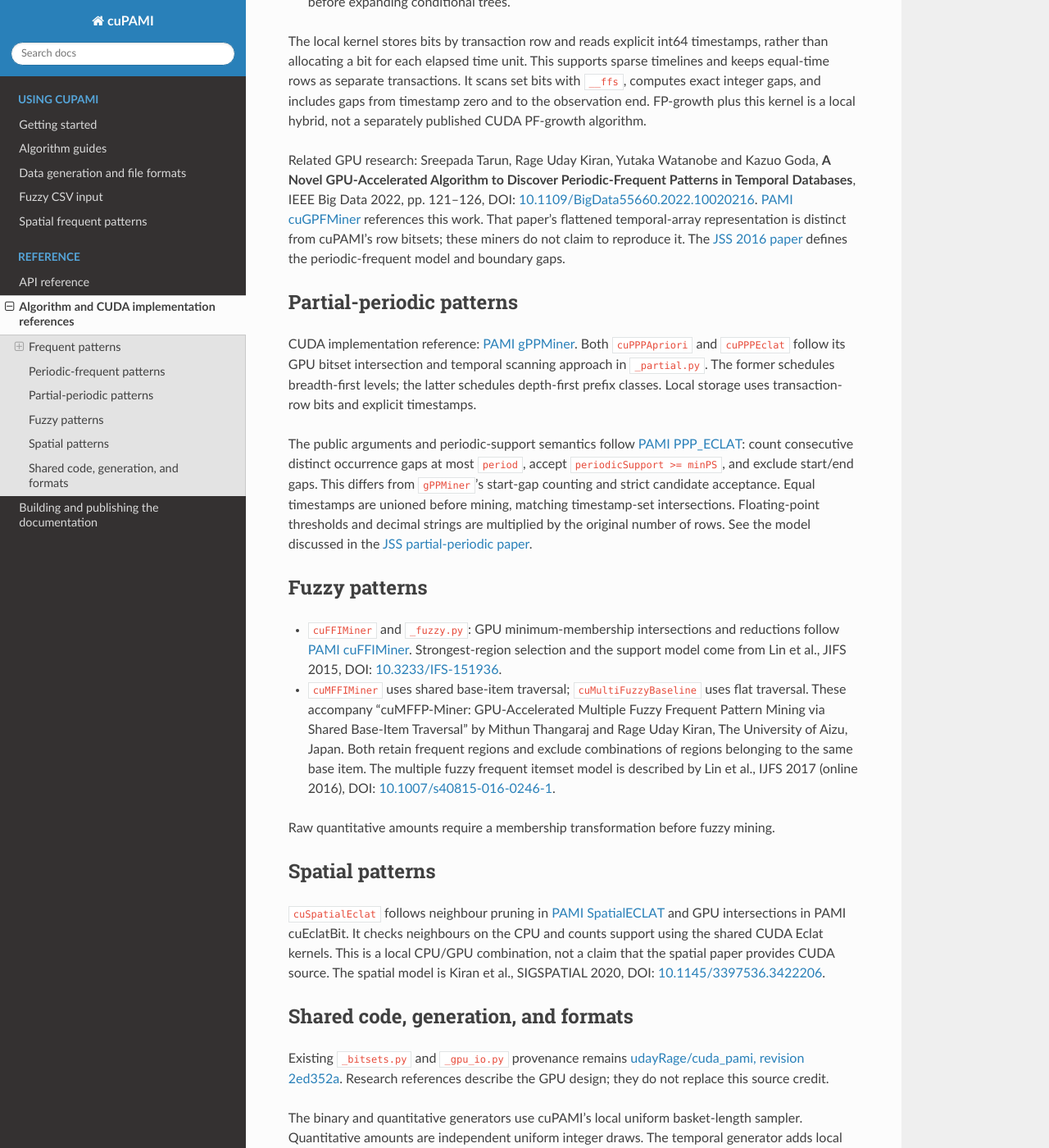
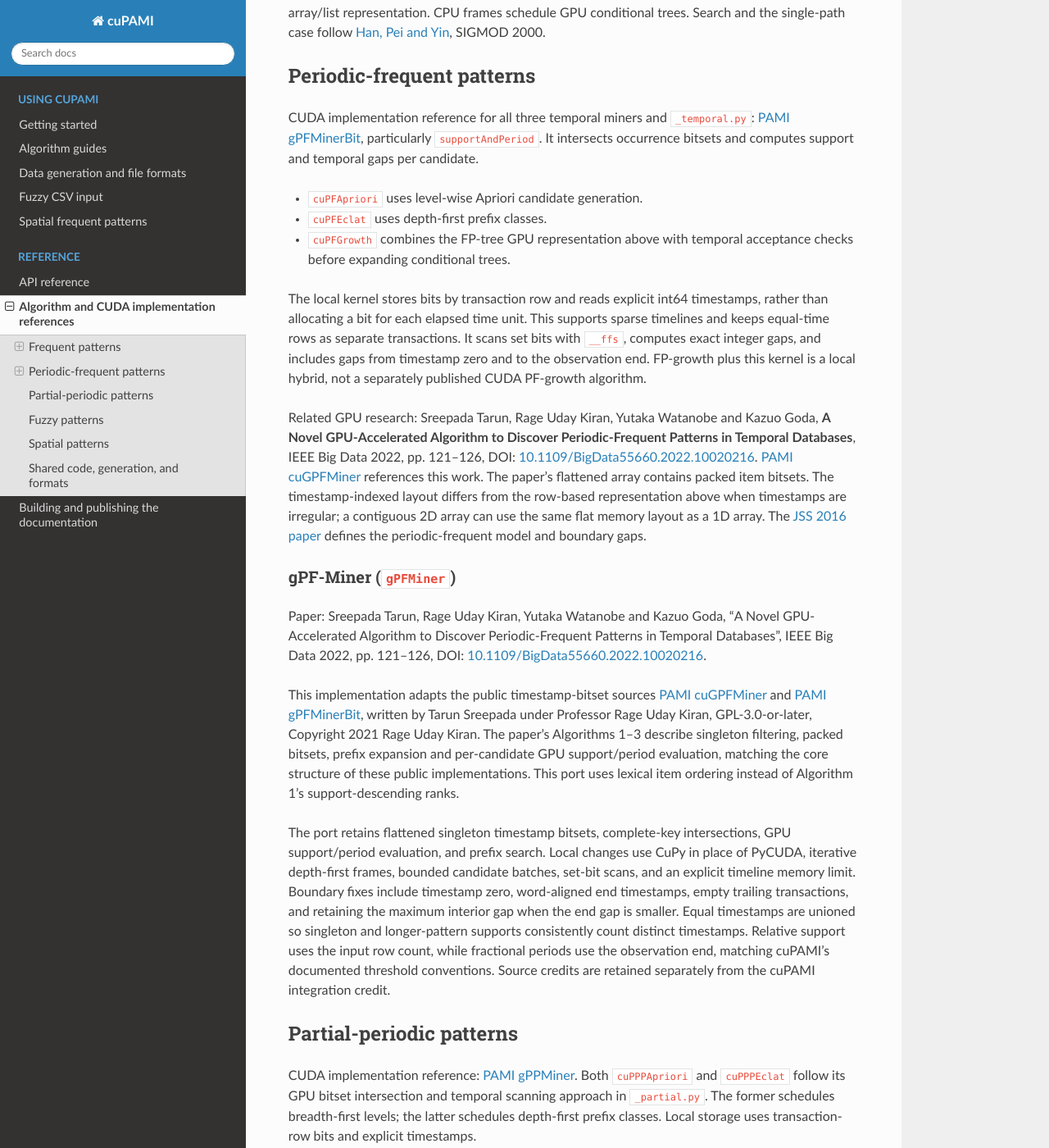
Before and after one commit to udayRage/cuPAMI, a Sphinx documentation site: the page built from docs/algorithm-references.md, in a window 1280 px wide and 1400 px high, scrolled down 1620 px. Shown: the whole window at 82% size. Built offline with Sphinx 7.4.7 and the Read the Docs theme 3.1.0, drawn with Linux system fonts in a browser that asks for light colours; some of the changed text lies outside the part shown.

Commit message:
updated readme and documentation links

```diff
--- a/docs/algorithm-references.md
+++ b/docs/algorithm-references.md
@@ -4,9 +4,8 @@
 CUDA techniques to their implementations and records differences from the sources.
 PAMI comparison sources are pinned to
 [`48d0c25`](https://github.com/UdayLab/PAMI/tree/48d0c25fb5f1e4ff32e797fa00873033921f1aa7),
-with the separate `cuMFFIMiner` revision below. Existing source credits and
-GPL notices remain applicable. The two multi miners and their support modules
-are outside this reference update.
+with implementation-specific revisions below. Existing source credits and GPL
+notices remain applicable.
 
 ## Frequent patterns
 
@@ -32,6 +31,22 @@
 uses packed bitsets. These are distinct CUDA representations. The original
 [Apriori paper](https://www.vldb.org/conf/1994/P487.PDF) supplies the search and
 subset-pruning foundation, rather than the GPU execution design.
+
+### clApriori (OpenCL)
+
+Experimental local OpenCL translation of cuPAMI's CUDA Apriori support-counting
+kernels. Apriori pruning and the GPApriori complete-intersection/block-reduction
+references above apply. Original CUDA bitset source is cuda_pami, revision
+2ed352a, GPL-3.0-or-later; the OpenCL port is by Mithun Thangaraj under Professor
+Rage Uday Kiran. The port uses bulk GPU bitset construction, native OpenCL
+popcount, local-memory reductions, 32-bit atomic OR, and device-aware power-of-two
+work-groups. It does not implement a new mining-paper algorithm or use CUDA.
+
+[PyOpenCL](https://documen.tician.de/pyopencl/) supplies GPU context, buffer,
+compilation and kernel-launch APIs. Devices are restricted to OpenCL GPUs;
+AMD is preferred when available and explicit vendor filters are enforced.
+Correctness has been tested on NVIDIA OpenCL; AMD execution and performance
+remain unverified until tested on supported AMD hardware and drivers.
 
 ### cuEclat
 
@@ -86,10 +101,39 @@
 Patterns in Temporal Databases**, IEEE Big Data 2022, pp. 121–126,
 DOI: [10.1109/BigData55660.2022.10020216](https://doi.org/10.1109/BigData55660.2022.10020216).
 [PAMI cuGPFMiner](https://github.com/UdayLab/PAMI/blob/48d0c25fb5f1e4ff32e797fa00873033921f1aa7/PAMI/periodicFrequentPattern/cuda/cuGPFMiner.py)
-references this work. That paper's flattened temporal-array representation
-is distinct from cuPAMI's row bitsets; these miners do not claim to reproduce it.
+references this work. The paper's flattened array contains packed item bitsets.
+The timestamp-indexed layout differs from the row-based representation above
+when timestamps are irregular; a contiguous 2D array can use the same flat
+memory layout as a 1D array.
 The [JSS 2016 paper](https://www.tkl.iis.u-tokyo.ac.jp/new/uploads/publication_file/file/744/5-8-2015_final.pdf)
 defines the periodic-frequent model and boundary gaps.
+
+### gPF-Miner (`gPFMiner`)
+
+Paper: Sreepada Tarun, Rage Uday Kiran, Yutaka Watanobe and Kazuo Goda,
+“A Novel GPU-Accelerated Algorithm to Discover Periodic-Frequent Patterns in
+Temporal Databases”, IEEE Big Data 2022, pp. 121–126,
+DOI: [10.1109/BigData55660.2022.10020216](https://doi.org/10.1109/BigData55660.2022.10020216).
+
+This implementation adapts the public timestamp-bitset sources
+[PAMI cuGPFMiner](https://github.com/UdayLab/PAMI/blob/2d4e7bcc2879bec8c12473e8fb82b0ac22aa3918/PAMI/periodicFrequentPattern/cuda/cuGPFMiner.py)
+and [PAMI gPFMinerBit](https://github.com/UdayLab/PAMI/blob/48d0c25fb5f1e4ff32e797fa00873033921f1aa7/PAMI/periodicFrequentPattern/cuda/gPFMinerBit.py),
+written by Tarun Sreepada under Professor Rage Uday Kiran, GPL-3.0-or-later,
+Copyright 2021 Rage Uday Kiran. The paper's Algorithms 1–3 describe singleton
+filtering, packed bitsets, prefix expansion and per-candidate GPU support/period
+evaluation, matching the core structure of these public implementations. This
+port uses lexical item ordering instead of Algorithm 1's support-descending ranks.
+
+The port retains flattened singleton timestamp bitsets, complete-key intersections,
+GPU support/period evaluation, and prefix search. Local changes use CuPy in place
+of PyCUDA, iterative depth-first frames, bounded candidate batches, set-bit scans,
+and an explicit timeline memory limit. Boundary fixes include timestamp zero,
+word-aligned end timestamps, empty trailing transactions, and retaining the
+maximum interior gap when the end gap is smaller. Equal timestamps are unioned
+so singleton and longer-pattern supports consistently count distinct timestamps.
+Relative support uses the input row count, while fractional periods use the
+observation end, matching cuPAMI's documented threshold conventions. Source
+credits are retained separately from the cuPAMI integration credit.
 
 ## Partial-periodic patterns
 
```
Also changed, not shown: README.md (+16 -4 lines), docs/algorithms/README.md (+4 -0 lines), docs/transaction-formats.md (+7 -0 lines).
